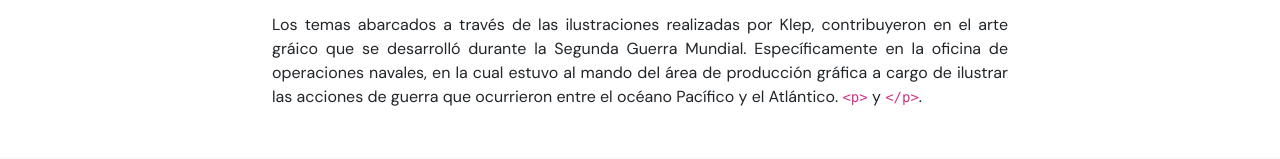
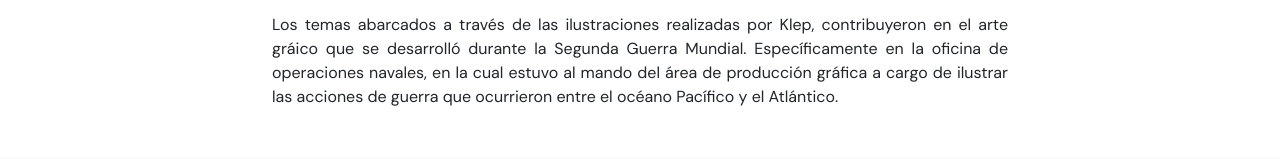
Before and after one commit to catakorze/info-digital-01, a plain HTML site: page index.html in a window 1280 px wide. Shown: the part 326-485 px from the top of the page. Drawn offline with nearby package versions, Linux system fonts and the light colour scheme.

Commit message:
index final

```diff
--- a/index.html
+++ b/index.html
@@ -27,7 +27,7 @@
 
                     <p class="lead"> Rolf Klep fue un artista comercial e ilustrador norteamericano. Destacó por su trabajo para la Revista Fortune, en la cual colaboró con diversas ilustraciones desde 1935.  </p>
 
-                    <p> Los temas abarcados a través de las ilustraciones realizadas por Klep, contribuyeron en el arte gráico que se desarrolló durante la Segunda Guerra Mundial. Específicamente en la oficina de operaciones navales, en la cual estuvo al mando del área de producción gráfica a cargo de ilustrar las acciones de guerra que ocurrieron entre el océano Pacífico y el Atlántico.      <code>&lt;p&gt;</code> y <code>&lt;/p&gt;</code>.</p>
+                    <p> Los temas abarcados a través de las ilustraciones realizadas por Klep, contribuyeron en el arte gráico que se desarrolló durante la Segunda Guerra Mundial. Específicamente en la oficina de operaciones navales, en la cual estuvo al mando del área de producción gráfica a cargo de ilustrar las acciones de guerra que ocurrieron entre el océano Pacífico y el Atlántico. </p>
 
                 </div>
             </div>
```
